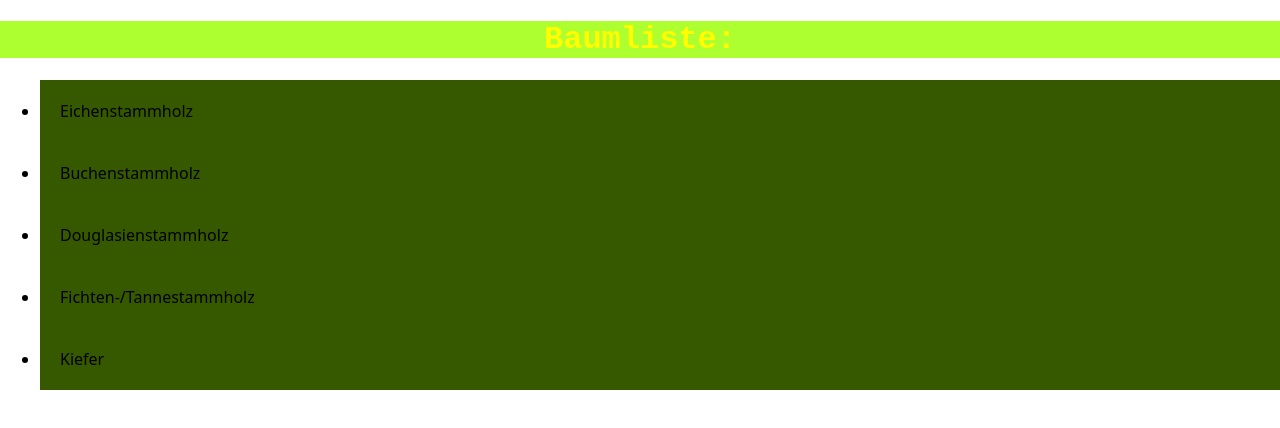
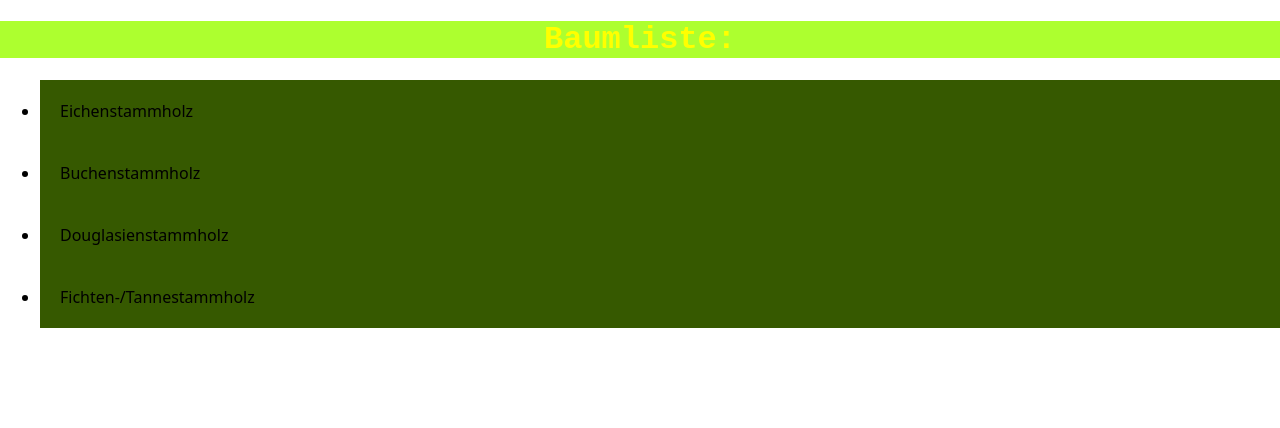
Before and after one commit to vokarl/capstone, a Next.js app: page / in a window 1280 px wide. Shown: the top 428 px of the page. Built offline with nearby package versions, Linux system fonts and the light colour scheme.

Commit message:
deleted tree

```diff
--- a/resources/treeArray.js
+++ b/resources/treeArray.js
@@ -3,5 +3,4 @@ export const allTrees = [
   { id: 1, name: "Buchenstammholz" },
   { id: 2, name: "Douglasienstammholz" },
   { id: 3, name: "Fichten-/Tannestammholz" },
-  { id: 4, name: "Kiefer" },
 ];
```
